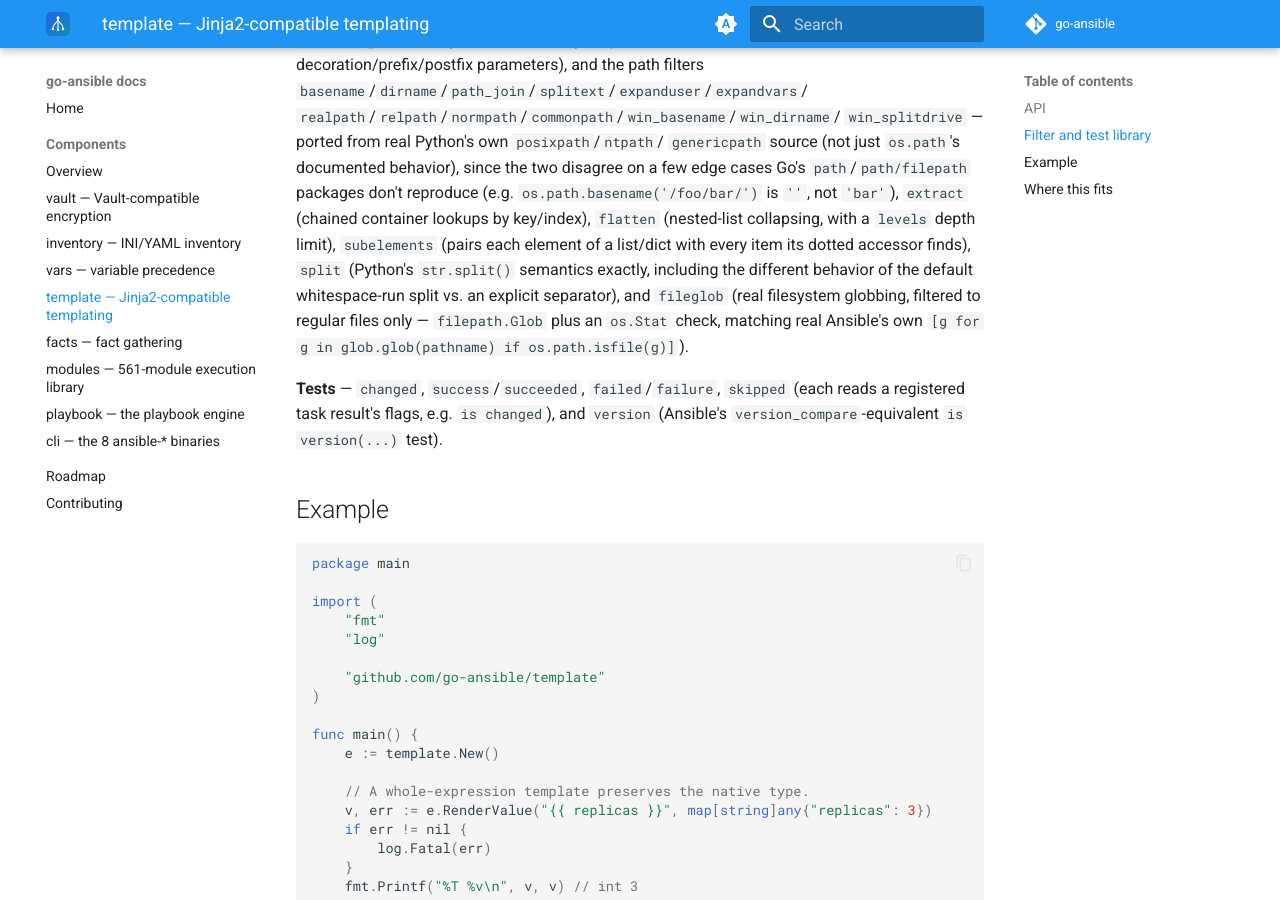
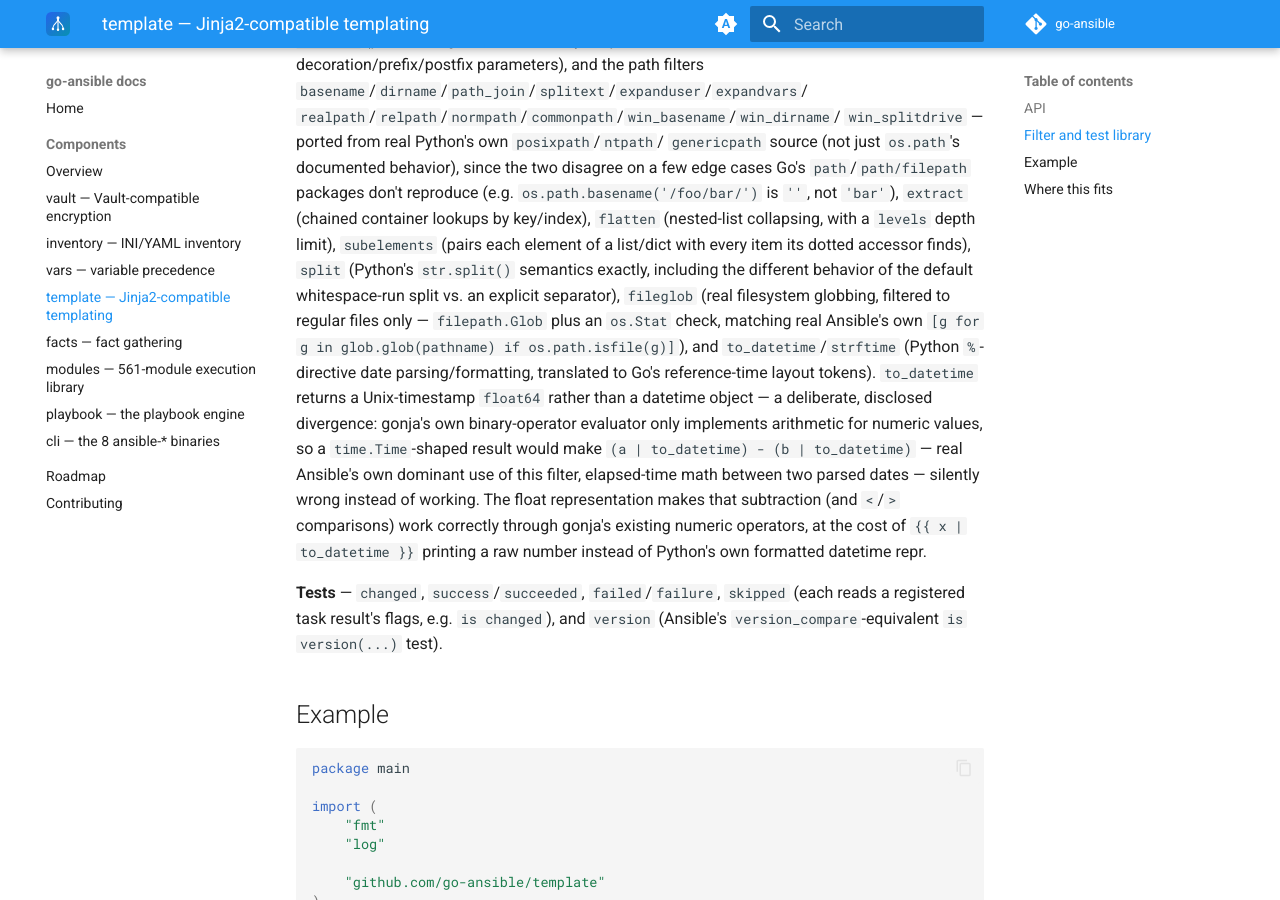
Before and after one commit to go-ansible/docs, an MkDocs documentation site: the page built from docs/components/template.md, in a window 1280 px wide and 900 px high, scrolled down 1665 px. Built offline with MkDocs 1.6.1 and Material for MkDocs 9.7.7, drawn with Linux system fonts in a browser that asks for light colours; the version menu is left out.

Commit message:
Document to_datetime/strftime filters (#19)
Follows go-ansible/template#12.

Co-authored-by: Claude Sonnet 5 <noreply@anthropic.com>

```diff
--- a/docs/components/template.md
+++ b/docs/components/template.md
@@ -84,9 +84,20 @@ reproduce (e.g. `os.path.basename('/foo/bar/')` is `''`, not `'bar'`),
 (pairs each element of a list/dict with every item its dotted accessor
 finds), `split` (Python's `str.split()` semantics exactly, including
 the different behavior of the default whitespace-run split vs. an
-explicit separator), and `fileglob` (real filesystem globbing, filtered
+explicit separator), `fileglob` (real filesystem globbing, filtered
 to regular files only — `filepath.Glob` plus an `os.Stat` check, matching
-real Ansible's own `[g for g in glob.glob(pathname) if os.path.isfile(g)]`).
+real Ansible's own `[g for g in glob.glob(pathname) if os.path.isfile(g)]`),
+and `to_datetime`/`strftime` (Python `%`-directive date parsing/formatting,
+translated to Go's reference-time layout tokens). `to_datetime` returns a
+Unix-timestamp `float64` rather than a datetime object — a deliberate,
+disclosed divergence: gonja's own binary-operator evaluator only
+implements arithmetic for numeric values, so a `time.Time`-shaped result
+would make `(a | to_datetime) - (b | to_datetime)` — real Ansible's own
+dominant use of this filter, elapsed-time math between two parsed dates —
+silently wrong instead of working. The float representation makes that
+subtraction (and `<`/`>` comparisons) work correctly through gonja's
+existing numeric operators, at the cost of `{{ x | to_datetime }}`
+printing a raw number instead of Python's own formatted datetime repr.
 
 **Tests** — `changed`, `success`/`succeeded`, `failed`/`failure`, `skipped`
 (each reads a registered task result's flags, e.g. `is changed`), and
```
